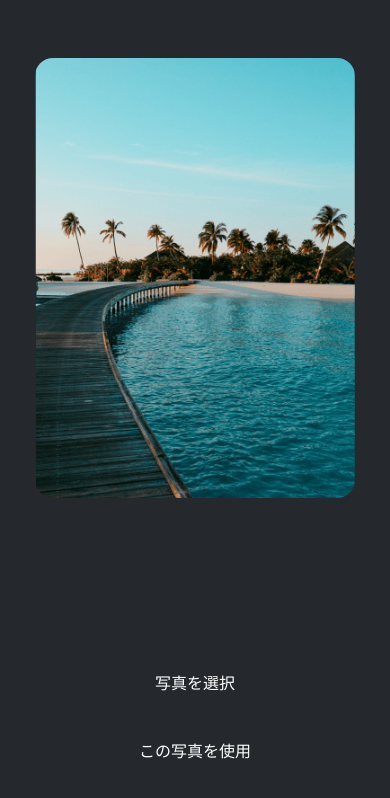
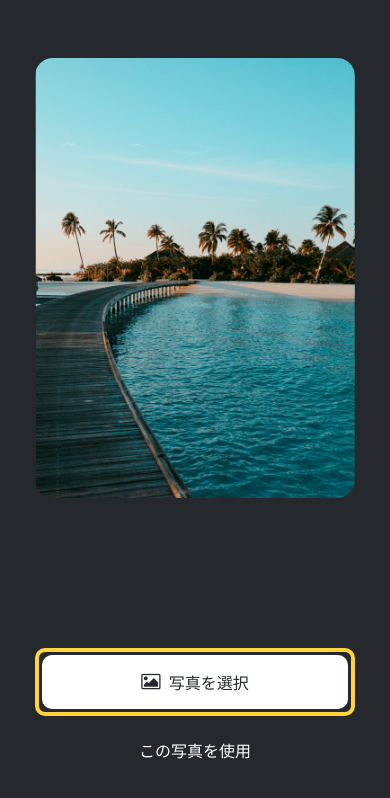
Before and after one commit to s-yamauchi07/react-native-tutorial, a React Native app: screen / in a window 390 px wide. Shown: the top 798 px of the page. Built offline with nearby package versions, Linux system fonts and the light colour scheme.

Commit message:
ボタンにアイコンを追加

```diff
--- a/package.json
+++ b/package.json
@@ -22,7 +22,8 @@
     "react": "19.0.0",
     "react-dom": "19.0.0",
     "react-native": "0.79.5",
-    "react-native-web": "^0.20.0"
+    "react-native-web": "^0.20.0",
+    "@expo/vector-icons": "^14.1.0"
   },
   "devDependencies": {
     "@babel/core": "^7.25.2",
--- a/src/components/button.tsx
+++ b/src/components/button.tsx
@@ -1,14 +1,45 @@
 import { type FC } from "react";
 import { Pressable, StyleSheet, Text, View } from "react-native";
+import FontAwesome from "@expo/vector-icons/FontAwesome";
 
 type ButtonProps = {
   label: string;
+  theme?: "primary" | undefined;
 };
 
 export const Button: FC<ButtonProps> = (props) => {
+  if (props.theme === "primary") {
+    return (
+      <View
+        style={[
+          styles.buttonContainer,
+          { borderWidth: 4, borderColor: "#ffd33d", borderRadius: 10 },
+        ]}
+      >
+        <Pressable
+          style={[styles.button, { backgroundColor: "#fff" }]}
+          onPress={() => alert("button pressed")}
+        >
+          <FontAwesome
+            name="picture-o"
+            size={18}
+            color="#25292e"
+            style={styles.buttonIcon}
+          />
+          <Text style={[styles.buttonLabel, { color: "#25292e" }]}>
+            {props.label}
+          </Text>
+        </Pressable>
+      </View>
+    );
+  }
+
   return (
     <View style={styles.buttonContainer}>
-      <Pressable style={styles.button} onPress={() => alert("button pressed")}>
+      <Pressable
+        style={styles.button}
+        onPress={() => alert("ボタンが押されました")}
+      >
         <Text style={styles.buttonLabel}>{props.label}</Text>
       </Pressable>
     </View>
--- a/src/screens/app.tsx
+++ b/src/screens/app.tsx
@@ -14,7 +14,7 @@ const App: FC = () => {
         <ImageViewer placeholderImageSource={placeholderImage} />
       </View>
       <View style={styles.footerContainer}>
-        <Button label="写真を選択" />
+        <Button label="写真を選択" theme="primary" />
         <Button label="この写真を使用" />
       </View>
       <StatusBar style="auto" />
```
Also changed, not shown: 1 other file (tests, documents, lock files or other folders).
